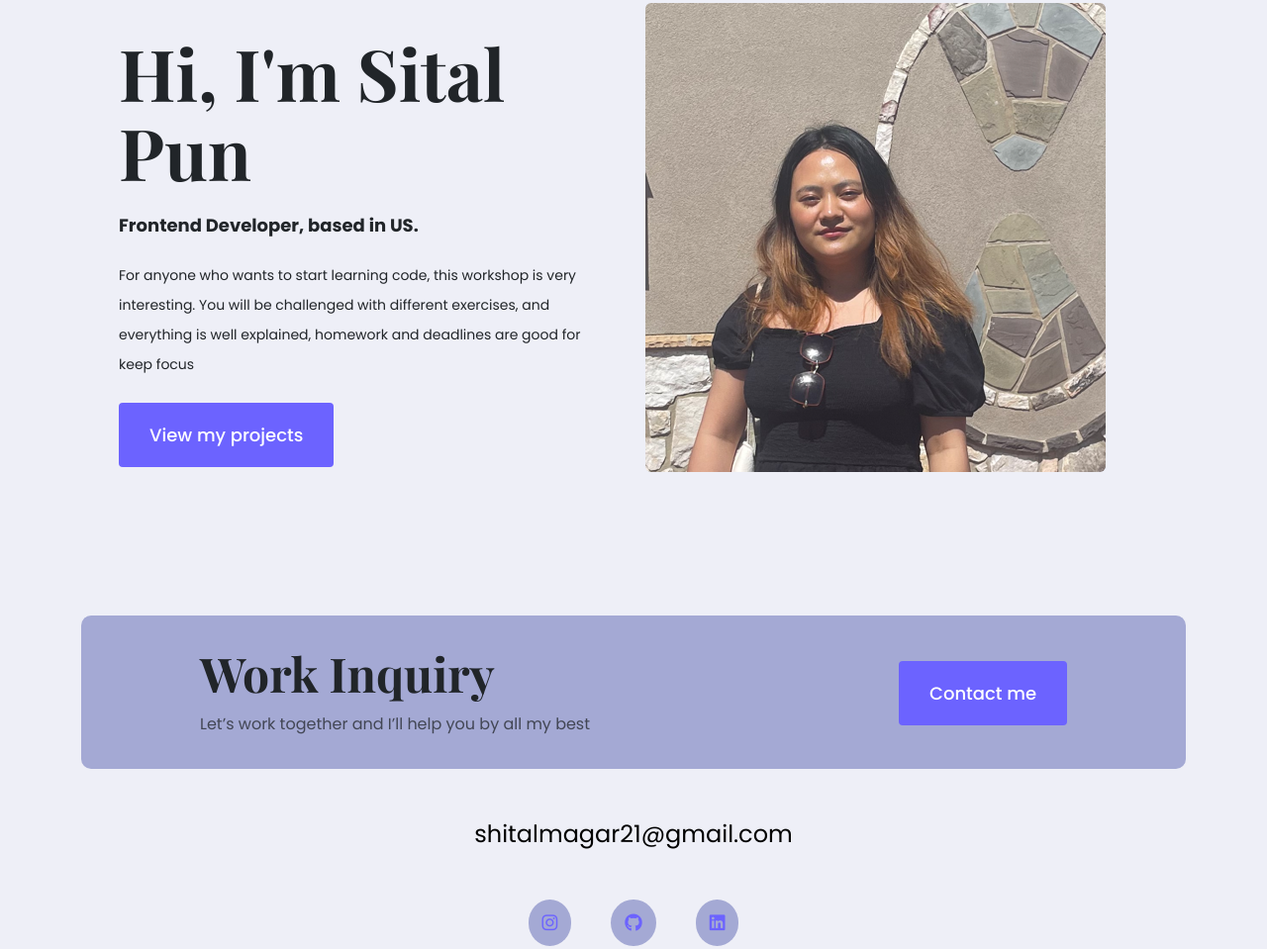
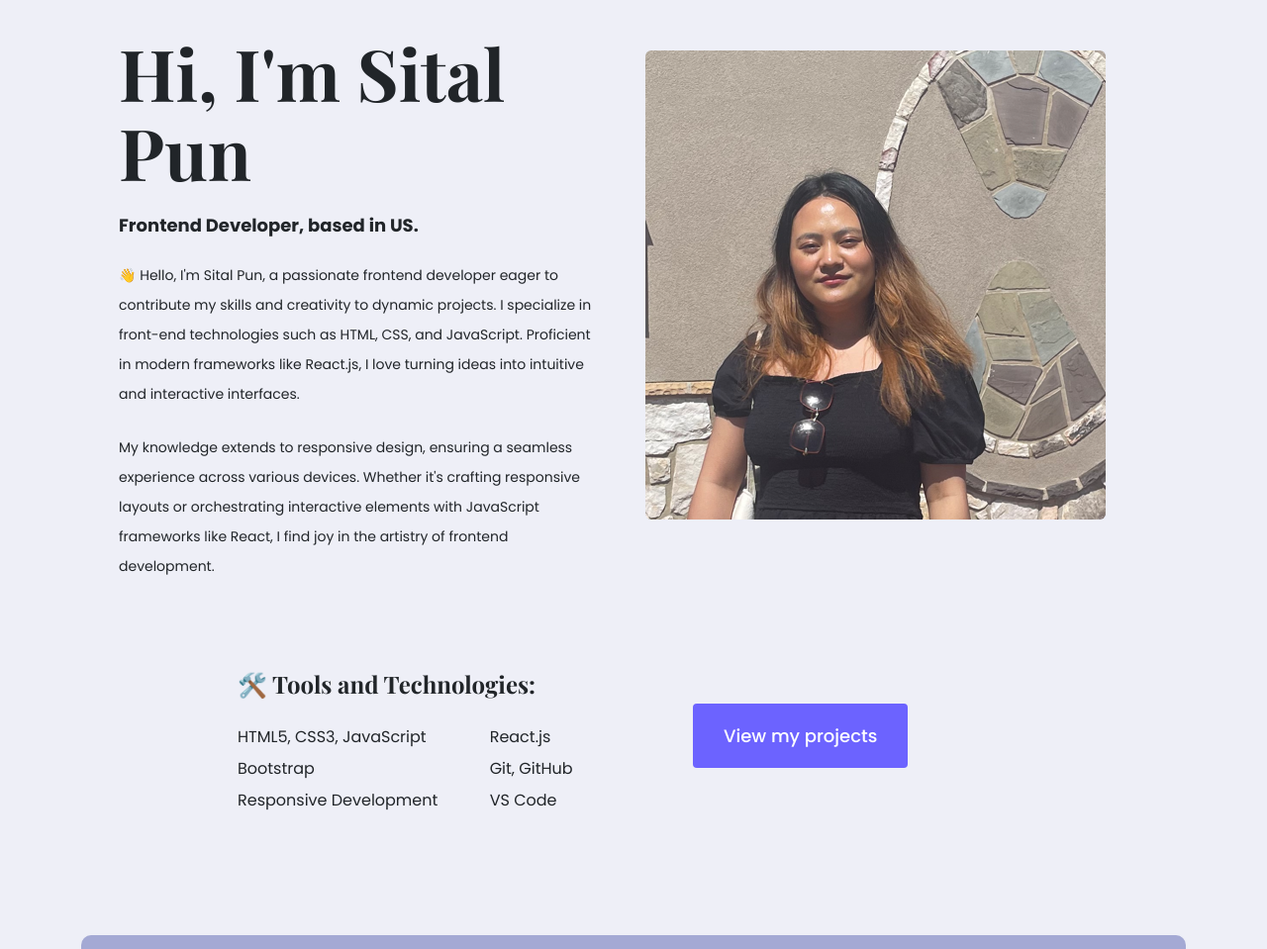
Before and after one commit to spun21m/portfolio-project, a plain HTML site: page about.html in a window 1280 px wide. Shown: the part 139-1098 px from the top of the page at 99% size. Drawn offline with nearby package versions, Linux system fonts and the light colour scheme.

Commit message:
Added content to About page

```diff
--- a/about.html
+++ b/about.html
@@ -60,25 +60,61 @@
             <h1 class="mb-4">Hi, I'm Sital Pun</h1>
             <h2 class="mb-4">Frontend Developer, based in US.</h2>
             <p class="mb-4">
-              For anyone who wants to start learning code, this workshop is very
-              interesting. You will be challenged with different exercises, and
-              everything is well explained, homework and deadlines are good for
-              keep focus
+              👋 Hello, I'm Sital Pun, a passionate frontend developer eager to
+              contribute my skills and creativity to dynamic projects. I
+              specialize in front-end technologies such as HTML, CSS, and
+              JavaScript. Proficient in modern frameworks like React.js, I love
+              turning ideas into intuitive and interactive interfaces.
             </p>
-            <a
-              href="/work.html"
-              class="btn btn-branding"
-              title="See Sital's project"
-              >View my projects</a
-            >
+            <p class="mb-4">
+              My knowledge extends to responsive design, ensuring a seamless
+              experience across various devices. Whether it's crafting
+              responsive layouts or orchestrating interactive elements with
+              JavaScript frameworks like React, I find joy in the artistry of
+              frontend development.
+            </p>
           </div>
         </div>
-        <div class="col-lg-6">
+        <div class="col-lg-6 mt-5">
           <img
             src="images/sital.png"
             alt="Sital Picture"
             class="img-fluid rounded"
           />
+        </div>
+      </div>
+
+      <div class="row content-box ">
+        <div class="col-lg-6">
+          <div class="content">
+            <h2 class="mb-4 ">🛠️ Tools and Technologies:</h2>
+            <div class="row">
+              <div class="col-8">
+                HTML5, CSS3, JavaScript
+                <br />
+                Bootstrap
+                <br />
+                Responsive Development
+              </div>
+              <div class="col-4">
+                 React.js
+                <br>
+                Git, GitHub
+                <br />
+                VS Code
+              </div>
+
+            </div>
+          </div>
+          </div>
+          <div class="col-lg-6 mt-3">
+            <a
+              href="/work.html"
+              class="btn btn-branding mt-5 ms-5"
+              title="See Sital's project"
+              >View my projects</a
+            >
+          </div>
         </div>
       </div>
     </div>
--- a/css/styles.css
+++ b/css/styles.css
@@ -57,7 +57,12 @@ p {
 }
 
 .content-container {
-  padding: 60px 20px;
+  padding: 60px 20px 0;
+}
+
+.content-box {
+  padding: 30px 120px;
+  line-height: 2;
 }
 
 .content h1 {
@@ -65,11 +70,17 @@ p {
   line-height: 80px;
 }
 
+
 .content h2 {
   font-family: var(--default-font-family);
   font-size: 18px;
 }
 
+.content-box h2 {
+  font-family: var(--heading-font-family);
+  font-weight: bold;
+  font-size: 24px;
+}
 .content h3 {
   font-family: var(--default-font-family);
   font-size: 24px;
```
